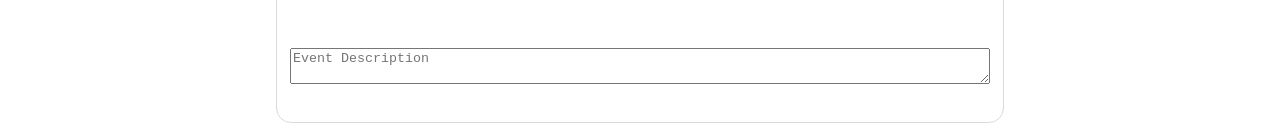
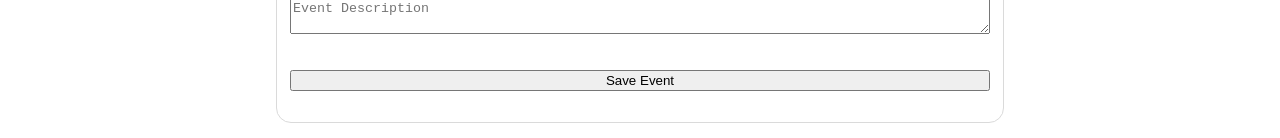
Before and after one commit to fevercatdream/life-line-front, a React (Create React App) app: page /editEvent in a window 1280 px wide. Shown: the part 328-466 px from the top of the page. Built offline with nearby package versions, Linux system fonts and the light colour scheme; no server answers.

Commit message:
added save button for event submission

```diff
--- a/src/pages/editEvent/editEvent.js
+++ b/src/pages/editEvent/editEvent.js
@@ -67,6 +67,7 @@ export default function ProfileEdit() {
                 <button>Upload Thumbnail</button>
                 <input placeholder='Event Title'></input>
                 <textarea placeholder='Event Description'></textarea>
+                <button>Save Event</button>
             </div>
             </div>
 
```
